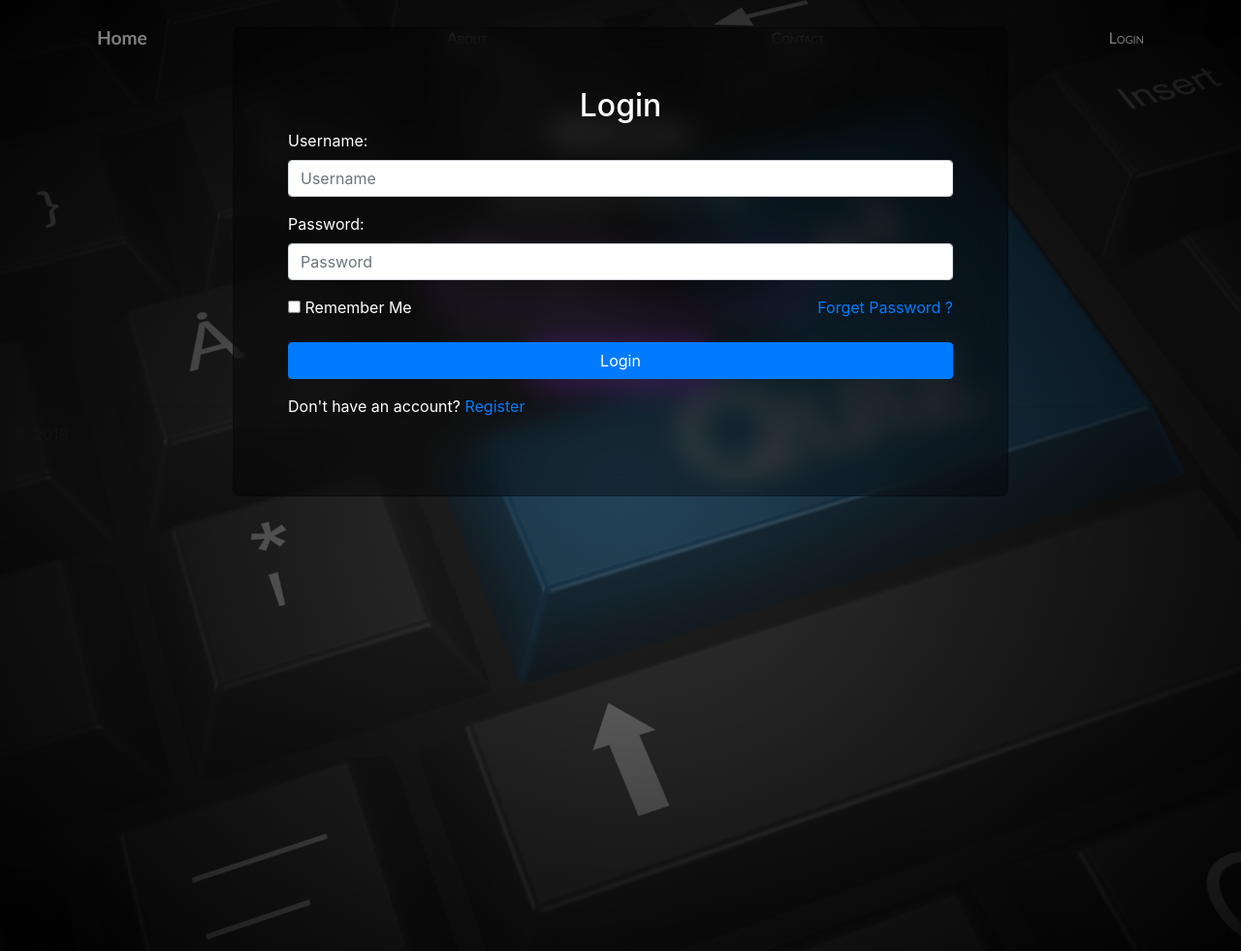
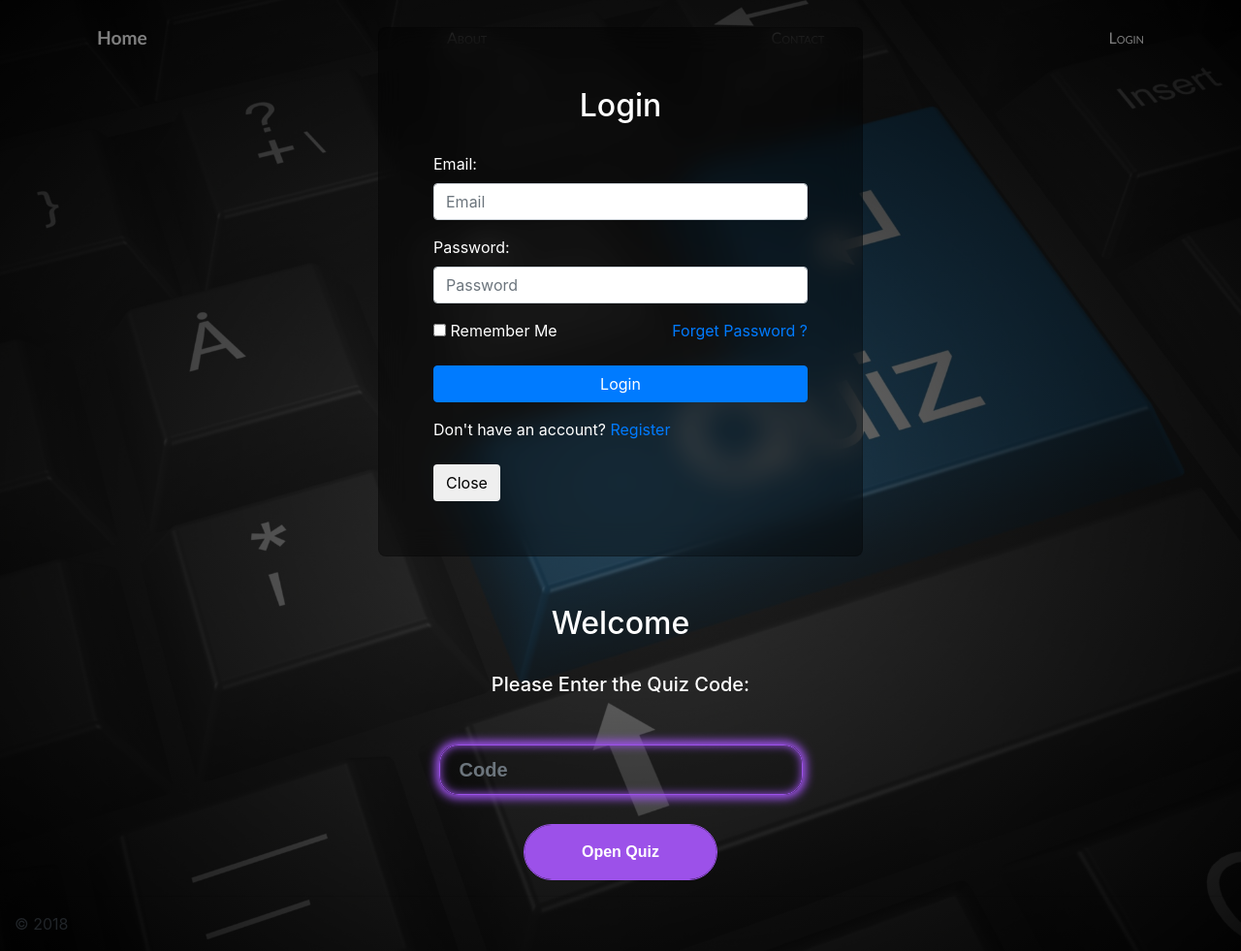
Before and after one commit to Nisheshg5/Quiz-WebApp-With-Flask-Python, a Flask app: page / in a window 1280 px wide, after a click on "Login". Shown: the whole page at 97% size. Run offline with Flask 2, Linux system fonts and the light colour scheme; some libraries are stand-ins or nearby versions.

Commit message:
add the form

```diff
--- a/static/css/form.css
+++ b/static/css/form.css
@@ -1,8 +1,8 @@
-.modal-content
+#loginModal .modal-content
 {
     background: rgba(0, 0, 0, .39);
     position: relative;
-    width: 100%;
+    width: 500px;
     color: #fff;
     margin: 0 auto;
     -webkit-backdrop-filter: blur(15px);
--- a/static/css/site.css
+++ b/static/css/site.css
@@ -4,6 +4,9 @@ body {
     background-size: cover;
     background-attachment: fixed;
     background-position: center top;
+    height:100vh;
+    width:100vw;
+
 }
 
 body::before {
--- a/templates/layout.html
+++ b/templates/layout.html
@@ -19,21 +19,19 @@
         <a href="#loginModal" class="navbar-item" data-toggle="modal">Login</a>
     </div>
 
-    <div class="modal fade show" id="loginModal" style="display: none">
-        <div class="modal-dialog modal-dialog-centere modal-lg">
+    <div class="modal fade" id="loginModal">
+        <div class="modal-dialog">
           <div class="modal-content">
-                <!-- Modal body -->
             <div class="modal-body">
-                    <h2 class="modal-title text-center">Login</h2>
+                <h2 class="modal-title text-center">Login</h2><br>
                 <form action="/login" method="POST">
                     <div class="form-group">
-                            <label for="username" class="control-label">Username:</label>
-                            <input type="text" name="username" placeholder="Username" class="form-control" required="">
+                        <label for="email" class="control-label">Email:</label>
+                        <input type="text" name="email" placeholder="Email" class="form-control" required="">
                     </div>
                     <div class="form-group">
                         <label for="password" class="control-label">Password:</label>
-                            <input type="password" name="password" placeholder="Password" class="form-control"
-                                required="">
+                        <input type="password" name="password" placeholder="Password" class="form-control" required="">
                     </div>
                     <div class="form-group">
                         <div class="checkbox">
@@ -45,12 +43,10 @@
                         <input class="btn btn btn-primary btn-block" type="submit" value="Login">
                     </div>
                     <div class="form-group">
-                            <label class="control-label">Don't have an account? <a
-                                    href="/register/">Register</a></label>
+                        <label class="control-label">Don't have an account? <a href="/register/">Register</a></label>
                     </div>
                 </form>
-                </div>
-
+                <button type="button" class="btn" data-dismiss="modal">Close</button>
             </div>
         </div>
     </div>
```
Lines whose indentation alone changed are shown as unchanged.
